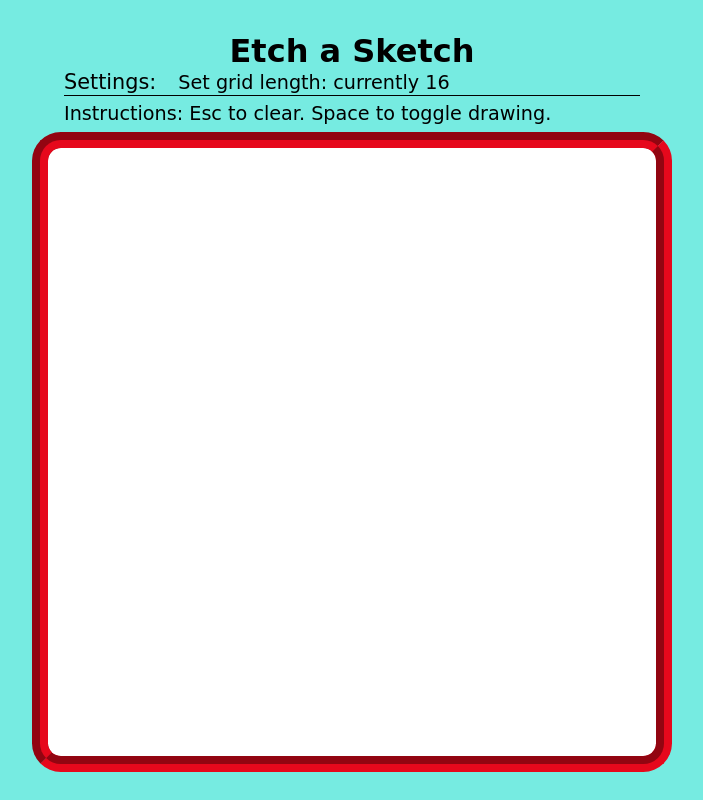
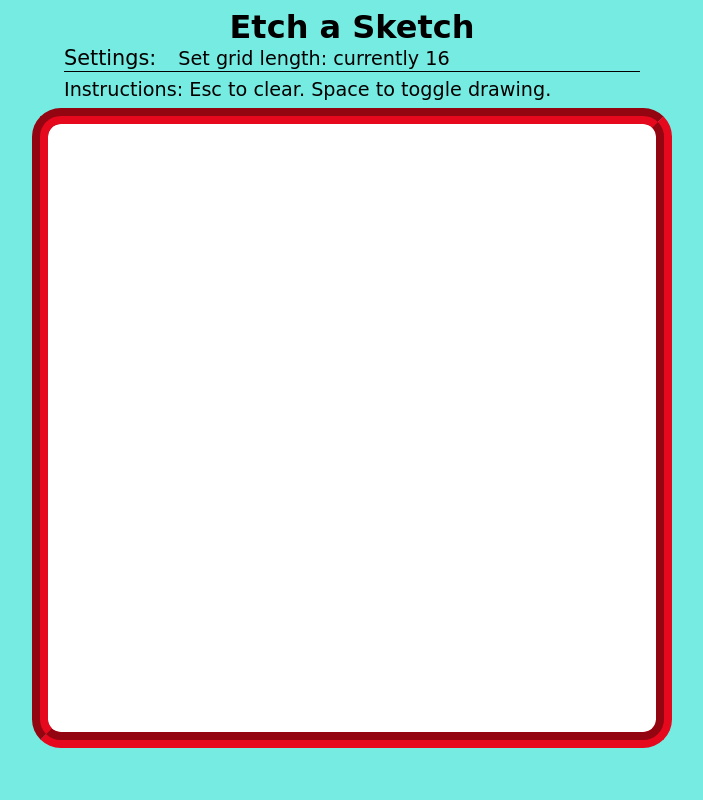
Before and after one commit to leonidas1712/etch-a-sketch, a plain HTML site: page index.html in a window 1280 px wide. Shown: the whole page, without its empty margins (288-991 px from the left). Drawn offline with Linux system fonts and the light colour scheme; a web font is replaced by a local one.

Commit message:
Change padding-top for body

```diff
--- a/style.css
+++ b/style.css
@@ -12,7 +12,6 @@
 
 body{
     background-color: var(--bg-color);
-    padding-top:1.5rem;
     font-family: cursive;
 }
 
```
